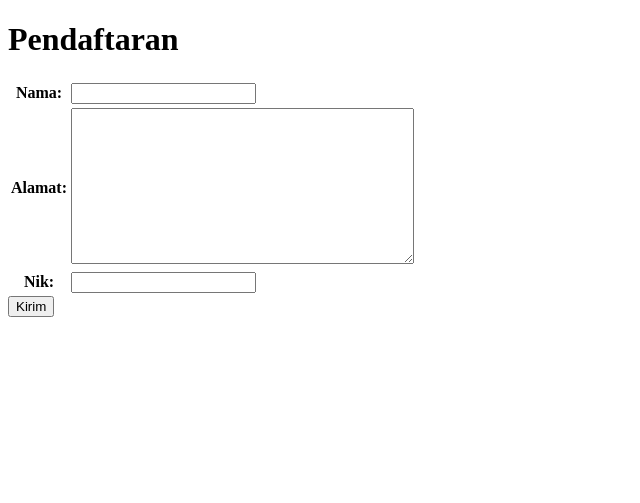
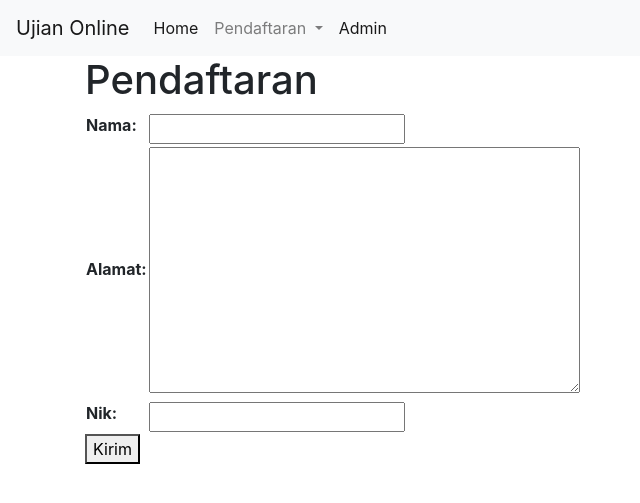
Before and after one commit to khudzu/ujian, a Django app: page /blog/create/ in a window 1280 px wide. Shown: the top 503 px of the page, without its empty margins (0-640 px from the left). Run offline with Django 4.2, Linux system fonts and the light colour scheme; some libraries are stand-ins or nearby versions.

Commit message:
Update base.html

```diff
--- a/templates/base.html
+++ b/templates/base.html
@@ -2,16 +2,48 @@
 <html>
 <head>
 	<title>
-		{% block page_title %}
+	{% block title %}
 
-		{% endblock page_title %}
+	{% endblock title %}
 	</title>
+	<link rel="stylesheet" href="https://stackpath.bootstrapcdn.com/bootstrap/4.1.3/css/bootstrap.min.css" integrity="sha384-MCw98/SFnGE8fJT3GXwEOngsV7Zt27NXFoaoApmYm81iuXoPkFOJwJ8ERdknLPMO" crossorigin="anonymous">
+
 </head>
 <body>
+	<nav class="navbar navbar-expand-md navbar-light bg-light">
+	  <a class="navbar-brand" href="#">Ujian Online</a>
+	  <button class="navbar-toggler" type="button" data-toggle="collapse" data-target="#navbarNavDropdown" aria-controls="navbarNavDropdown" aria-expanded="false" aria-label="Toggle navigation">
+	    <span class="navbar-toggler-icon"></span>
+	  </button>
+	  <div class="collapse navbar-collapse" id="navbarNavDropdown">
+	    <ul class="navbar-nav">
+	      <li class="nav-item active">
+	        <a class="nav-link" href="{% url 'index' %}">Home</a>
+	      </li>
+	      <li class="nav-item dropdown">
+	        <a class="nav-link dropdown-toggle" href="#" id="navbarDropdownMenuLink" role="button" data-toggle="dropdown" aria-haspopup="true" aria-expanded="false">
+	          Pendaftaran
+	        </a>
+	        <div class="dropdown-menu" aria-labelledby="navbarDropdownMenuLink">
 
-	{% block contents %}
+	          <a class="dropdown-item" href="{% url 'blog:create' %}">Registrasi</a>
+			  <a class="dropdown-item" href="{% url 'blog:index' %}">Data Pengguna</a>
+	        </div>
+	      </li>
+	      <li class="nav-item active">
+	        <a class="nav-link" href="{% url 'admin:index' %}">Admin</a>
+	      </li>
+	    </ul>
+	  </div>
+	</nav>
+	<div class="container">
+		{% block contents %}
 
-	{% endblock contents %}
+		{% endblock contents %}
+	</div>
 
+	<script src="https://code.jquery.com/jquery-3.3.1.slim.min.js" integrity="sha384-q8i/X+965DzO0rT7abK41JStQIAqVgRVzpbzo5smXKp4YfRvH+8abtTE1Pi6jizo" crossorigin="anonymous"></script>
+	<script src="https://cdnjs.cloudflare.com/ajax/libs/popper.js/1.14.3/umd/popper.min.js" integrity="sha384-ZMP7rVo3mIykV+2+9J3UJ46jBk0WLaUAdn689aCwoqbBJiSnjAK/l8WvCWPIPm49" crossorigin="anonymous"></script>
+	<script src="https://stackpath.bootstrapcdn.com/bootstrap/4.1.3/js/bootstrap.min.js" integrity="sha384-ChfqqxuZUCnJSK3+MXmPNIyE6ZbWh2IMqE241rYiqJxyMiZ6OW/JmZQ5stwEULTy" crossorigin="anonymous"></script>
 </body>
 </html>
```
